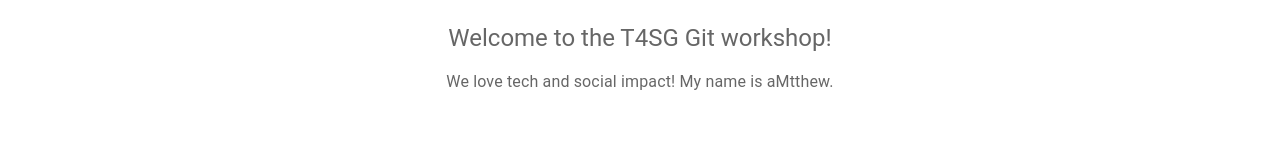
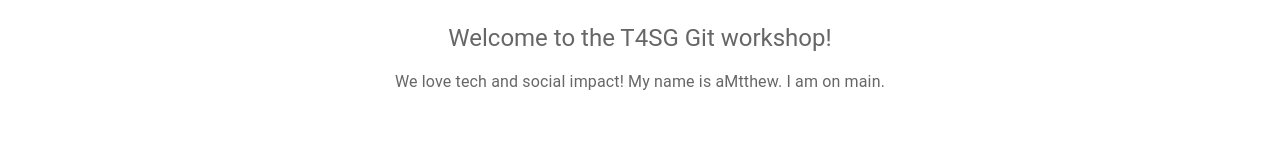
Before and after one commit to hcs-t4sg/git-workshop, a React (Create React App) app: page / in a window 1280 px wide. Shown: the part 199-359 px from the top of the page. Built offline with nearby package versions, Linux system fonts and the light colour scheme.

Commit message:
one more change

```diff
--- a/src/App.js
+++ b/src/App.js
@@ -57,7 +57,7 @@
                 Welcome to the T4SG Git workshop!
               </Typography>
               <Typography variant="body1" align="center" color="text.secondary" paragraph>
-                We love tech and social impact! My name is aMtthew.
+                We love tech and social impact! My name is aMtthew. I am on main.
               </Typography>
               <Stack
                 sx={{ pt: 4 }}
```
